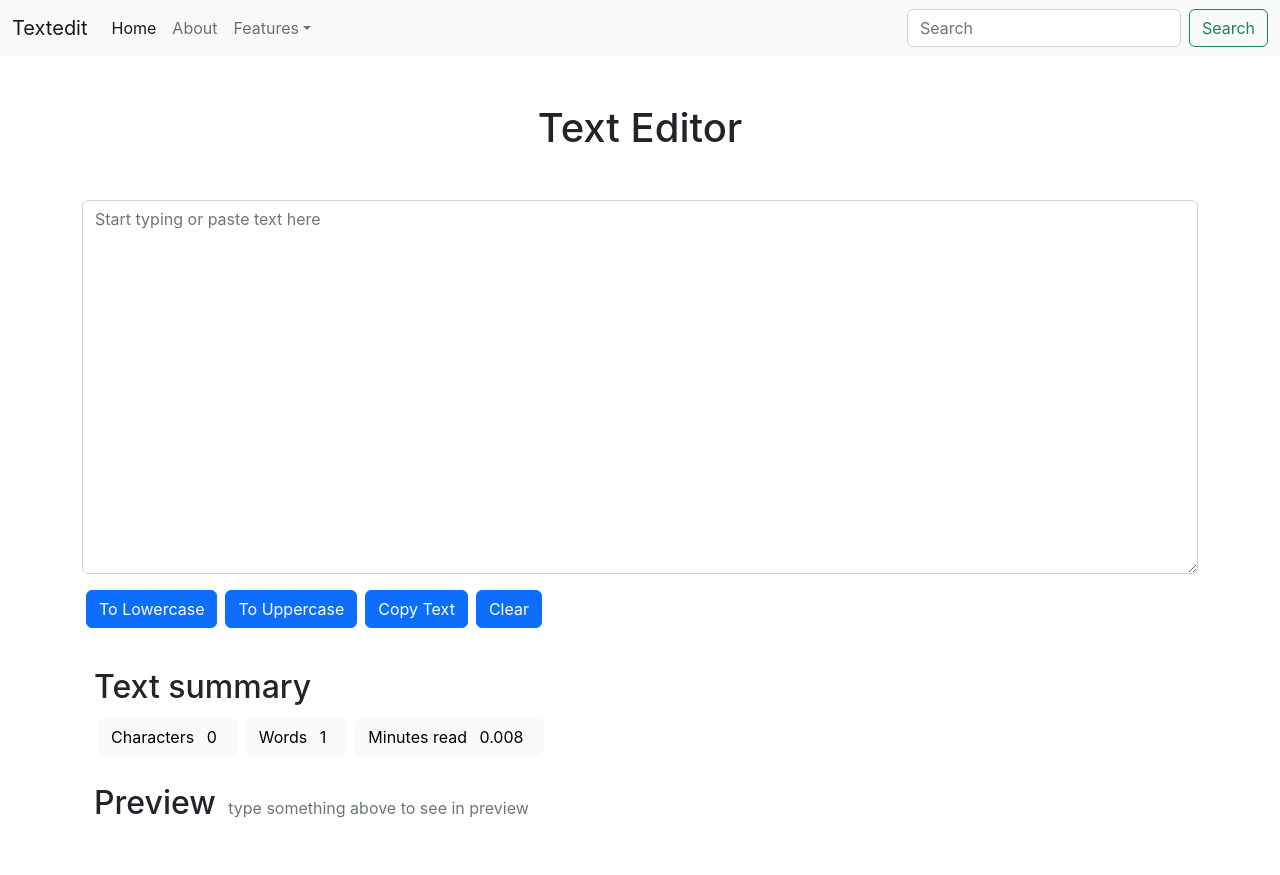
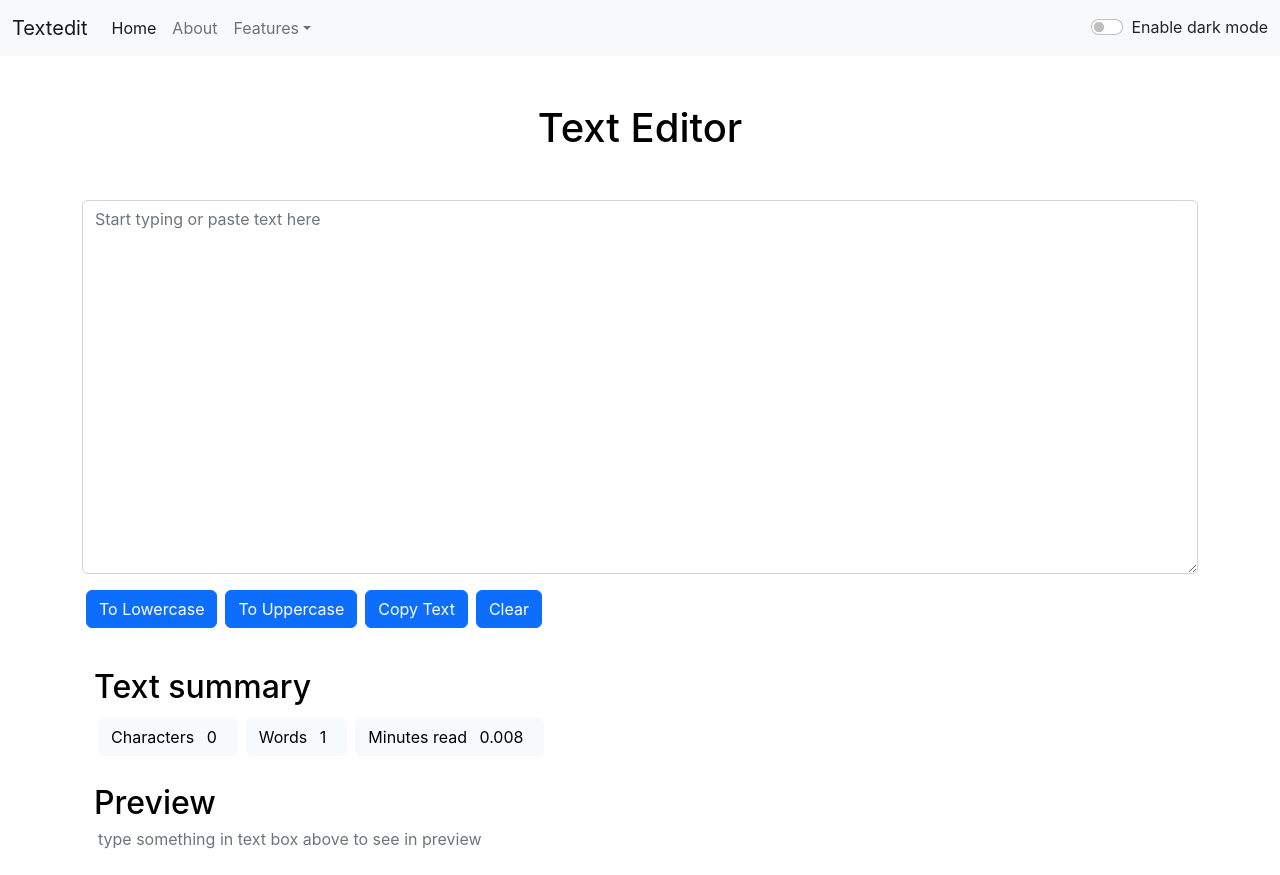
Before and after one commit to pushkardangi/textedit-app, a React (Create React App) app: page / in a window 1280 px wide. Before the commit the page ends 847 px from the top, so only its background shows below. Built offline with nearby package versions, Linux system fonts and the light colour scheme.

Commit message:
12 completed (improved dark mode)

```diff
--- a/src/App.js
+++ b/src/App.js
@@ -1,12 +1,28 @@
 import Navbar from "./components/Navbar";
 import TextForm from "./components/TextForm";
 // import About from "./components/About";
+import React, { useState } from 'react'; // imrs
+
 
 function App() {
+
+  const[mode, setMode] = useState('light');
+
+  const toggleMode = () => {
+    if(mode === 'light'){
+      setMode('dark');
+      document.body.style.backgroundColor = '#303443';
+    }
+    else{
+      setMode('light');
+      document.body.style.backgroundColor = 'white';
+    }
+  }
+
   return (
     <>
-      <Navbar title="Textedit" />
-      <TextForm title="Text Editor"/>
+      <Navbar title="Textedit" mode={mode} toggleMode={toggleMode}/>
+      <TextForm title="Text Editor" mode={mode} />
       {/* <About /> */}
     </>
   );
--- a/src/components/Navbar.js
+++ b/src/components/Navbar.js
@@ -4,12 +4,16 @@ import PropTypes from "prop-types"; // impt
 // props are send as function argument and
 // used as {props.propName}
 export default function Navbar(props) {
+
   return (
-    <nav className="navbar navbar-expand-lg bg-light">
+
+    <nav className={`navbar navbar-expand-lg navbar-${props.mode} bg-${props.mode}`}>
       <div className="container-fluid">
+
         <a className="navbar-brand" href="/">
           {props.title}
         </a>
+
         <button
           className="navbar-toggler"
           type="button"
@@ -17,41 +21,46 @@ export default function Navbar(props) {
           data-bs-target="#navbarSupportedContent"
           aria-controls="navbarSupportedContent"
           aria-expanded="false"
-          aria-label="Toggle navigation"
-        >
+          aria-label="Toggle navigation">
           <span className="navbar-toggler-icon"></span>
         </button>
+
         <div className="collapse navbar-collapse" id="navbarSupportedContent">
+
           <ul className="navbar-nav me-auto mb-2 mb-lg-0">
+
             <li className="nav-item">
               <a className="nav-link active" aria-current="page" href="/">
                 Home
               </a>
             </li>
+
             <li className="nav-item">
               <a className="nav-link" href="/">
                 {props.aboutText}
               </a>
             </li>
+
             <li className="nav-item dropdown">
               <a
                 className="nav-link dropdown-toggle"
                 href="/"
+                id="navbarDropdown"
                 role="button"
                 data-bs-toggle="dropdown"
-                aria-expanded="false"
-              >
+                aria-expanded="false">
                 Features
               </a>
-              <ul className="dropdown-menu">
+
+              <ul className="dropdown-menu" aria-labelledby="navbarDropdown">
                 <li>
                   <a className="dropdown-item" href="/">
-                    Action
+                    Action 1
                   </a>
                 </li>
                 <li>
                   <a className="dropdown-item" href="/">
-                    Another action
+                    Action 2
                   </a>
                 </li>
                 <li>
@@ -59,23 +68,32 @@ export default function Navbar(props) {
                 </li>
                 <li>
                   <a className="dropdown-item" href="/">
-                    Another action
+                    Link 1
                   </a>
                 </li>
               </ul>
+
             </li>
+
           </ul>
-          <form className="d-flex" role="search">
-            <input
-              className="form-control me-2"
-              type="search"
-              placeholder="Search"
-              aria-label="Search"
-            />
-            <button className="btn btn-outline-success" type="submit">
-              Search
-            </button>
+
+          <form className="d-flex">
+            <div className="form-check form-switch">
+              <input
+                className="form-check-input"
+                type="checkbox"
+                role="switch"
+                id="flexSwitchCheckDefault"
+                onClick={props.toggleMode} />
+
+              <label
+                className={`form-check-label text-${props.mode === "light" ? "dark" : "light"}`}
+                htmlFor="flexSwitchCheckDefault">
+                Enable dark mode
+              </label>
+            </div>
           </form>
+
         </div>
       </div>
     </nav>
@@ -85,11 +103,11 @@ export default function Navbar(props) {
 // to put a check on the dataTypes of the props we got
 Navbar.propTypes = {
   title: PropTypes.string.isRequired,
-  aboutText: PropTypes.string.isRequired,
+  aboutText: PropTypes.string.isRequired
 };
 
 // default props will be shown, if props are not send
 Navbar.defaultProps = {
   title: "Title",
-  aboutText: "About",
+  aboutText: "About"
 };
--- a/src/components/TextForm.js
+++ b/src/components/TextForm.js
@@ -2,8 +2,13 @@ import React, { useState } from "react";
 import PropTypes from "prop-types";
 
 export default function TextForm(props) {
-  // function convert text to lowercase and
-  // change the state to new text(lowercase)
+
+  const [text, setText] = useState("");
+
+  const handleOnChange = (event) => {
+    setText(event.target.value);
+  };
+
   const handleLowercase = () => {
     console.log("Lower was clicked.");
     const newText = text.toLowerCase();
@@ -28,37 +33,33 @@ export default function TextForm(props) {
     navigator.clipboard.writeText(text.value);
   }
 
-  // change in the state of textarea
-  const handleOnChange = (event) => {
-    // console.log("On Change.");
-    setText(event.target.value); // setText = current value inside textarea
-  };
-
-  const [text, setText] = useState("");
-  // setText("Enter text here2"); // correct way to change the state
-  // text = "Enter text here2"; // wrong way to change the state
+  const modeTextColor = props.mode==='light'?'black':'white';
+  const modeBgColor = props.mode==='light'?'white':'#303443';
 
   return (
     <>
-      <main>
+
       <div className="container">
-          <h1 className="m-5 text-center">{props.title}</h1>
+
+        <h1 className={`m-5 text-center text-${modeTextColor}`}>{props.title}</h1>
+
+        {/* Textarea */}
         <div className="form-group">
           <textarea
-              className="form-control"
-              // trigger for function call
+            className={`form-control text-${modeTextColor}`}
             onChange={handleOnChange}
             id="textBox"
             placeholder="Start typing or paste text here"
             value={text}
             rows="15"
+            style={{backgroundColor: modeBgColor}}
           ></textarea>
         </div>
 
+        {/* Function Buttons */}
         <button
           type="button"
           className="btn btn-primary mx-1 my-3"
-            // trigger for function call
           onClick={handleLowercase}>
           To Lowercase
         </button>
@@ -66,7 +67,6 @@ export default function TextForm(props) {
         <button
           type="button"
           className="btn btn-primary mx-1 my-3"
-            // trigger for function call
           onClick={handleUppercase}>
           To Uppercase
         </button>
@@ -74,7 +74,6 @@ export default function TextForm(props) {
         <button
           type="button"
           className="btn btn-primary mx-1 my-3"
-            // trigger for function call
           onClick={handleCopy}>
           Copy Text
         </button>
@@ -85,12 +84,14 @@ export default function TextForm(props) {
           onClick={handleClear}>
           Clear
         </button>
+
       </div>
-      </main>
 
       <div className="container">
+
+        {/* Text Summary */}
         <div className="container my-4">
-          <h2>Text summary</h2>
+          <h2 className={`text-${modeTextColor}`}>Text summary</h2>
 
           <button type="button" className="btn btn-light m-1">
             Characters{" "}
@@ -112,13 +113,19 @@ export default function TextForm(props) {
           </button>
         </div>
 
+        {/* Text Preview */}
         <div className="container my-4">
-          <div className="h2 d-inline">Preview</div>{" "}
-          <span className="mx-2 text-secondary">
-            type something above to see in preview
-          </span>
-          <div className="preview mx-1 my-1">{text}</div>
+
+          <div className={`h2 d-inline text-${modeTextColor}`}>Preview</div>
+
+          <div className={`preview mx-1 my-1 text-${text===''?'secondary':modeTextColor}`}>
+          {text === ""
+              ? "type something in text box above to see in preview"
+              : text}
           </div>
+
+        </div>
+
       </div>
     </>
   );
```
Also changed, not shown: src/components/About.js (+10 -6 lines), src/components/image.jpeg (deleted), src/components/images/image.jpeg (deleted). Lines whose indentation alone changed are shown as unchanged.
